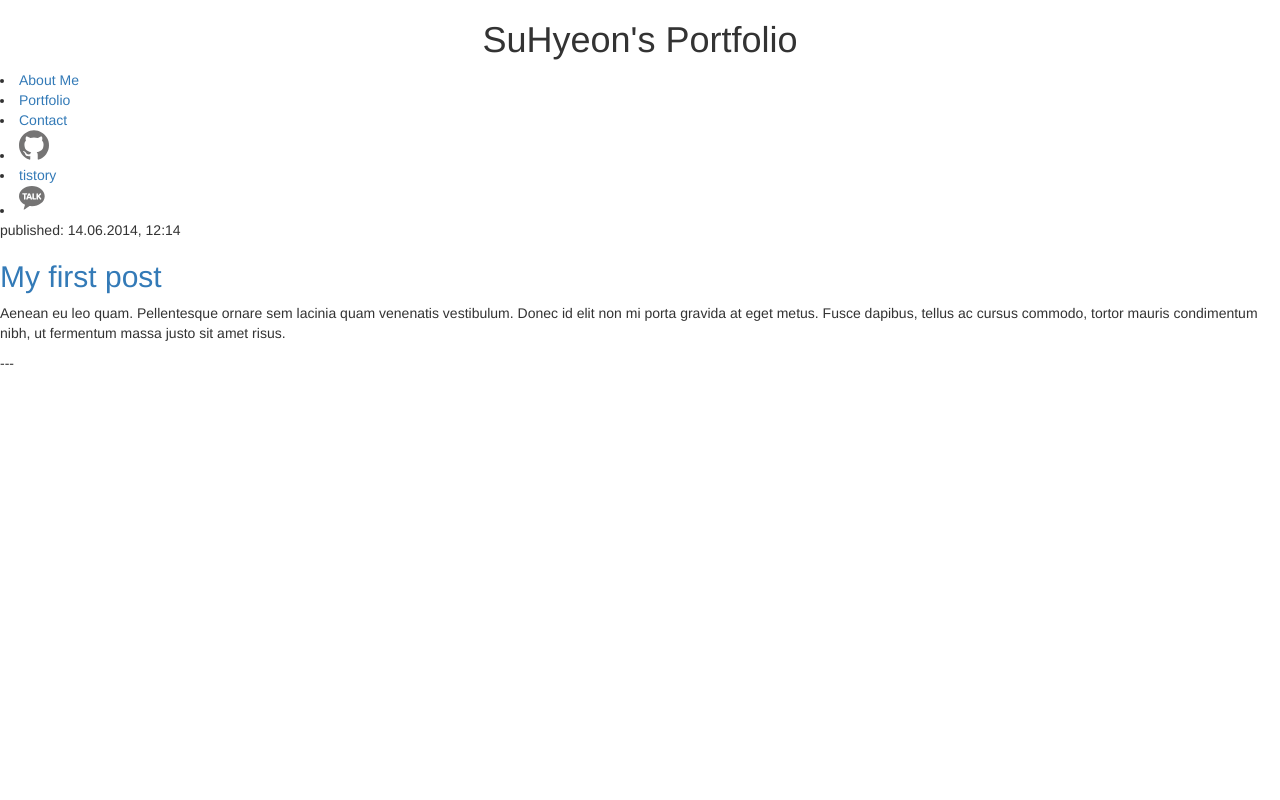
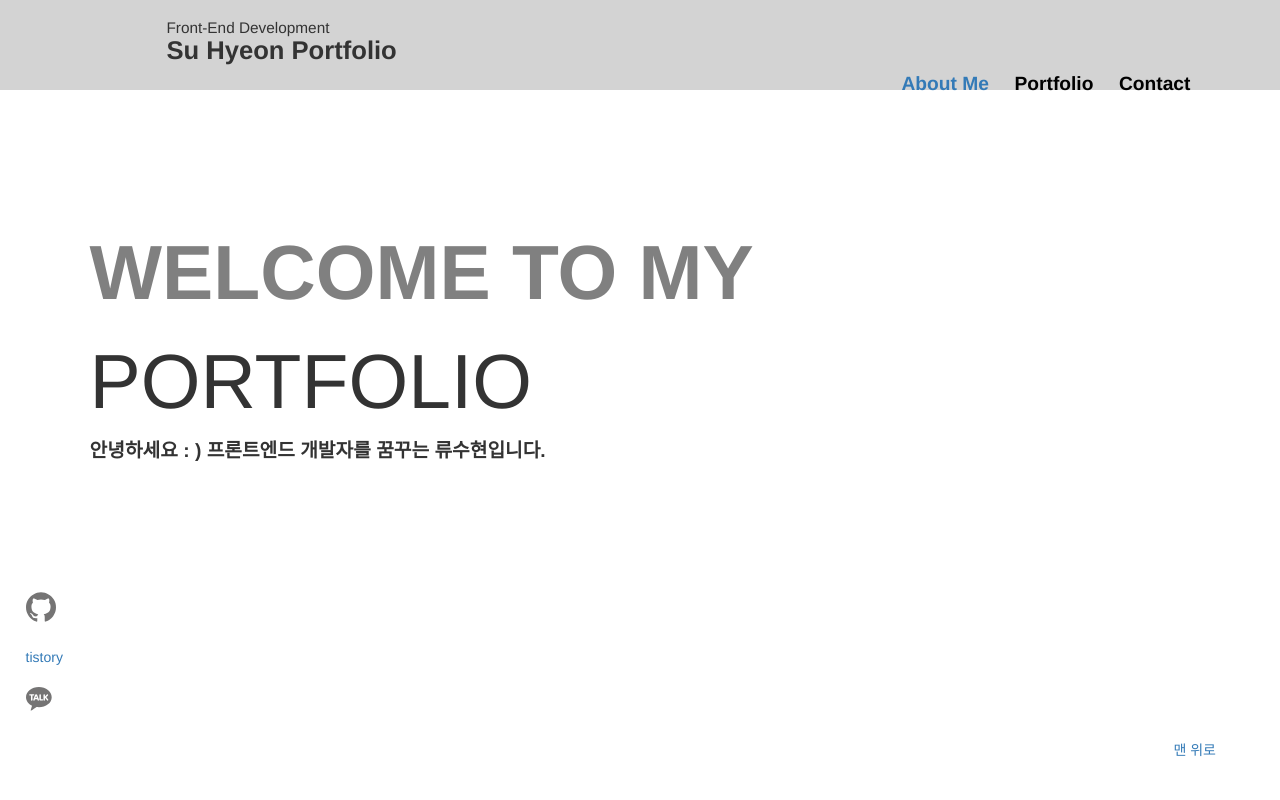
Before and after one commit to suya02/Portfolio, a Django app: page / in a window 1280 px wide. Run offline with Django 3.2, Linux system fonts and the light colour scheme; data that the repository does not hold is empty; some libraries are stand-ins or nearby versions.

Commit message:
MainPage Design

```diff
--- /dev/null
+++ b/blog/static/css/blog.css
@@ -0,0 +1,78 @@
+.top_bar {
+    width: 100%;
+    height: 7vw;
+    background-color: lightgray;
+    padding-top: 0.5vw;
+    padding-bottom: 0.5vw;
+
+}
+
+.logo {
+    width: 5vw;
+    list-style:none;
+    float : left;
+    padding-left: 7vw;
+    position: absolute;
+    top: 1vw;
+    position:absolute;
+}
+
+.logo_text_smaill {
+    padding-left: 13vw;
+    padding-top: 0.8vw;
+    font-size: 1.2vw;
+    position:absolute;
+
+}
+
+.logo_text_big {
+    padding-left: 13vw;
+    padding-top: 2vw;
+    font-size: 2vw;
+    font-weight: bold;
+    position:absolute;
+}
+
+li {
+    list-style:none;
+    float : left;
+    padding-left: 2vw;
+}
+
+.menu {
+    padding-right: 7vw;
+    padding-top: 8vh;
+    color: black;
+    text-decoration:none;
+    font-weight: bold;
+    font-size: 1.5vw;
+    float : right;
+}
+
+.main_text {
+    text-align: left;
+    padding-left: 7vw;
+    padding-top: 10vw;
+}
+
+.main_text_big {
+    font-size: 6vw;
+}
+
+.main_text_smaill {
+    font-size: 1.5vw;
+    font-weight: bold;
+}
+
+
+.contacts {
+    padding-right: 1vw;
+    padding-top: 10vw;
+    float : bottom;
+}
+
+.contact {
+    float: none;
+    padding-left: 2vw;
+    padding-bottom: 1.5vw;
+}
--- /dev/null
+++ b/blog/templates/blog/Contact.html
@@ -0,0 +1 @@
+Contact
--- /dev/null
+++ b/blog/templates/blog/Portfolio.html
@@ -0,0 +1 @@
+Portfolio
--- a/blog/templates/blog/post_list.html
+++ b/blog/templates/blog/post_list.html
@@ -7,21 +7,34 @@
         <link rel="stylesheet" href="//maxcdn.bootstrapcdn.com/bootstrap/3.2.0/css/bootstrap-theme.min.css">
     </head>
     <body>
+        <header class="top_bar">
+            <div>
+                <img class="logo" src="sp_logo.jpg" alt="logo" />
+                <div class="logo_text_smaill">Front-End Development</div>
+                <div class="logo_text_big">Su Hyeon Portfolio</div>
 
-        <header>
-            <div>
-                <h1 align="center">SuHyeon's Portfolio</h1>
             </div>
-            <div class="left">
+            <div class="menu">
                 <ui>
                     <li><a href="aboutMe">About Me</a></li>
-                    <li><a href="Portfolio">Portfolio</a></li>
-                    <li><a href="Contact">Contact</a></li>
+                    <li><a href="Portfolio" style="color:black; text-decoration:none; font-weight: bold">Portfolio</a></li>
+                    <li><a href="Contact" style="color:black; text-decoration:none; font-weight: bold">Contact</a></li>
                 </ui>
             </div>
-            <div class="right">
+
+
+
+        </header>
+
+        <div class="main_text">
+            <div class="main_text_big" style="font-weight: bold; color: gray">WELCOME TO MY </div>
+            <div class="main_text_big">PORTFOLIO</div>
+            <div class="main_text_smaill">안녕하세요 : ) 프론트엔드 개발자를 꿈꾸는 류수현입니다.</div>
+        </div>
+
+        <div class="contacts">
             <ui>
-                    <li>
+                <li class="contact">
                     <a href="https://github.com/suya02/portfolio" target="_blank" aria-label="Github">
                         <svg data-v-321af00c="" version="1.1" id="Capa_1" xmlns="http://www.w3.org/2000/svg" xmlns:xlink="http://www.w3.org/1999/xlink" x="0px" y="0px" width="30px" height="30px" viewBox="0 0 438.549 438.549" xml:space="preserve">
                         <g data-v-321af00c="">
@@ -48,33 +61,24 @@
                         </path></g></svg>
                     </a>
                 </li>
-                    <li>
+                <li class="contact">
                     <a href="https://susnote.tistory.com/" target="_blank" aria-label="Github">tistory</a>
                 </li>
-                    <li>
-                        <svg data-v-321af00c="" id="Bold" enable-background="new 0 0 30 30" height="30" viewBox="0 0 28 28" width="30" xmlns="http://www.w3.org/2000/svg"><path data-v-321af00c="" d="m9.462 9.306-.692 1.951h1.383z" fill="#757474"></path><path data-v-321af00c="" d="m12 1c-6.627 0-12 4.208-12 9.399 0 3.356 2.246 6.301 5.625 7.963-1.299 4.45-1.333 4.47-1.113 4.599.276.161.634-.005 5.357-3.311.692.097 1.404.148 2.131.148 6.627 0 12-4.208 12-9.399s-5.373-9.399-12-9.399zm-5.942 12.023c0 .362-.311.657-.692.657s-.692-.295-.692-.657v-4.086h-1.08c-.375 0-.679-.302-.679-.673s.303-.674.678-.674h3.545c.375 0 .679.302.679.673s-.305.674-.679.674h-1.08zm5.378.648c-.72 0-.587-.565-.919-1.195h-2.111c-.329.625-.2 1.195-.919 1.195-.693.001-.815-.421-.604-1.071l1.656-4.33c.117-.33.471-.669.922-.679.452.01.807.349.923.679 1.093 3.39 2.654 5.402 1.052 5.401zm3.939-.092h-2.221c-1.159 0-.454-1.565-.663-5.301 0-.379.317-.688.707-.688s.707.308.707.688v4.04h1.471c.366 0 .663.283.663.63-.001.348-.298.631-.664.631zm5.419-.518c-.025.181-.122.344-.269.454-.955.721-1.661-1.381-2.593-2.271l-.24.239v1.5c0 .38-.31.688-.693.688-.382 0-.692-.308-.692-.688v-4.705c0-.379.31-.688.692-.688s.692.308.692.688v1.478c1.277-.958 1.985-2.67 2.792-1.869.792.786-.848 1.474-1.527 2.422 1.604 2.212 1.909 2.267 1.838 2.752z" fill="#757474"></path></svg>
+                <li class="contact">
+                    <svg data-v-321af00c="" id="Bold" enable-background="neㅔㅌw 0 0 30 30" height="30" viewBox="0 0 28 28" width="30" xmlns="http://www.w3.org/2000/svg"><path data-v-321af00c="" d="m9.462 9.306-.692 1.951h1.383z" fill="#757474"></path><path data-v-321af00c="" d="m12 1c-6.627 0-12 4.208-12 9.399 0 3.356 2.246 6.301 5.625 7.963-1.299 4.45-1.333 4.47-1.113 4.599.276.161.634-.005 5.357-3.311.692.097 1.404.148 2.131.148 6.627 0 12-4.208 12-9.399s-5.373-9.399-12-9.399zm-5.942 12.023c0 .362-.311.657-.692.657s-.692-.295-.692-.657v-4.086h-1.08c-.375 0-.679-.302-.679-.673s.303-.674.678-.674h3.545c.375 0 .679.302.679.673s-.305.674-.679.674h-1.08zm5.378.648c-.72 0-.587-.565-.919-1.195h-2.111c-.329.625-.2 1.195-.919 1.195-.693.001-.815-.421-.604-1.071l1.656-4.33c.117-.33.471-.669.922-.679.452.01.807.349.923.679 1.093 3.39 2.654 5.402 1.052 5.401zm3.939-.092h-2.221c-1.159 0-.454-1.565-.663-5.301 0-.379.317-.688.707-.688s.707.308.707.688v4.04h1.471c.366 0 .663.283.663.63-.001.348-.298.631-.664.631zm5.419-.518c-.025.181-.122.344-.269.454-.955.721-1.661-1.381-2.593-2.271l-.24.239v1.5c0 .38-.31.688-.693.688-.382 0-.692-.308-.692-.688v-4.705c0-.379.31-.688.692-.688s.692.308.692.688v1.478c1.277-.958 1.985-2.67 2.792-1.869.792.786-.848 1.474-1.527 2.422 1.604 2.212 1.909 2.267 1.838 2.752z" fill="#757474"></path></svg>
                 </li>
-
-
             </ui>
         </div>
 
-        </header>
+{#        {% for post in posts %}#}
+{#            <div>#}
+{#                <p>published: {{ post.published_date }}</p>#}
+{#                <h1><a href="">{{ post.title }}</a></h1>#}
+{#                <p>{{ post.text|linebreaksbr }}</p>#}
+{#            </div>#}
+{#        {% endfor %}#}
 
-        <div>
-            <p>published: 14.06.2014, 12:14</p>
-            <h2><a href="">My first post</a></h2>
-            <p>Aenean eu leo quam. Pellentesque ornare sem lacinia quam venenatis vestibulum. Donec id elit non mi porta gravida at eget metus. Fusce dapibus, tellus ac cursus commodo, tortor mauris condimentum nibh, ut fermentum massa justo sit amet risus.</p>
-        </div>
----
-        {% for post in posts %}
-            <div>
-                <p>published: {{ post.published_date }}</p>
-                <h1><a href="">{{ post.title }}</a></h1>
-                <p>{{ post.text|linebreaksbr }}</p>
-            </div>
-        {% endfor %}
-
+    <a style="display:scroll; position:fixed; bottom: 5vh; right: 5vw;" href="#">맨 위로</a>
 
     </body>
 
```
Also changed, not shown: blog/templates/blog/aboutMe.html (added, +9 -0 lines), blog/images/sp_logo.jpg (added). Lines whose indentation alone changed are shown as unchanged.
